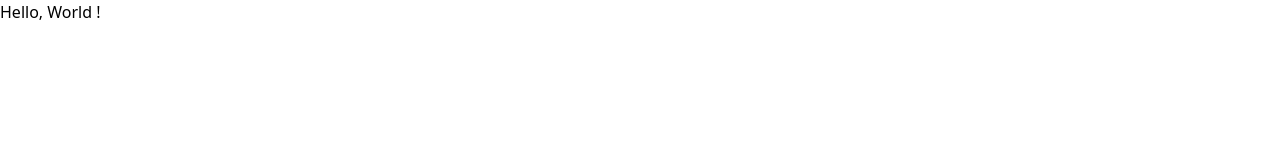
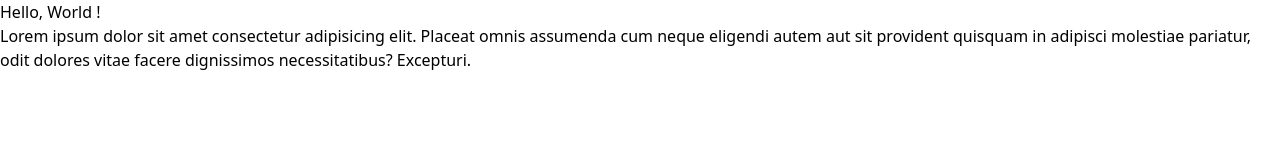
Before and after one commit to muqimovdev/Finsweet-2, a website: page src/index.html in a window 1280 px wide. Drawn offline with Linux system fonts and the light colour scheme.

Commit message:
Tursunbe

```diff
--- a/src/index.html
+++ b/src/index.html
@@ -13,6 +13,7 @@
 
 <body>
     <h1>Hello, World !</h1>
+<p>Lorem ipsum dolor sit amet consectetur adipisicing elit. Placeat omnis assumenda cum neque eligendi autem aut sit provident quisquam in adipisci molestiae pariatur, odit dolores vitae facere dignissimos necessitatibus? Excepturi.</p>
 </body>
 
 </html>
```
